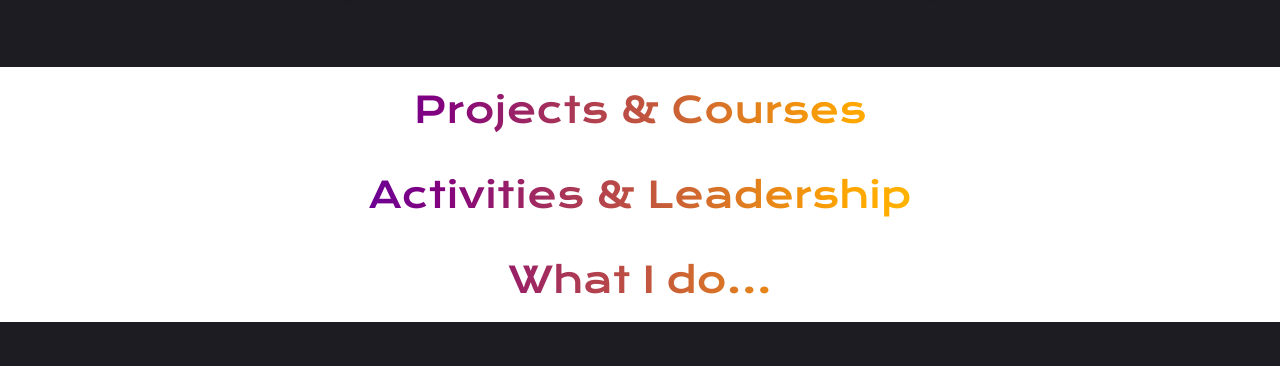
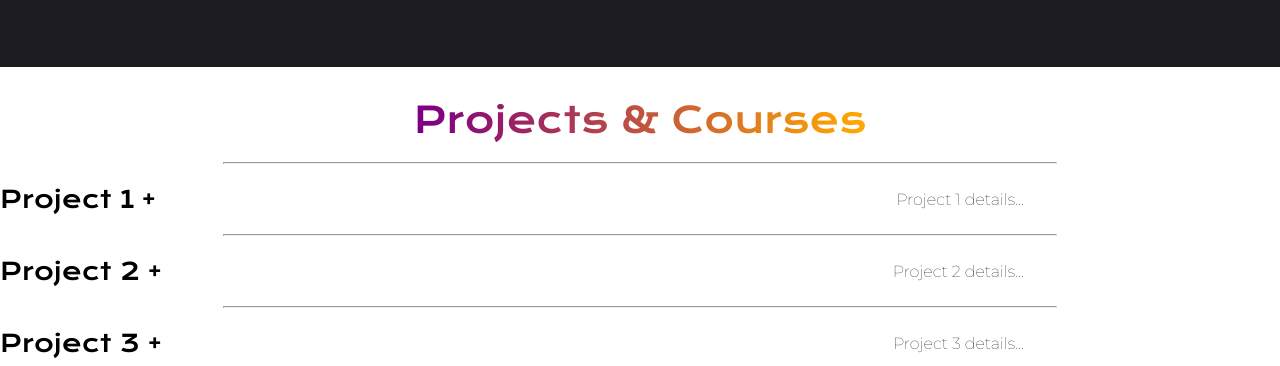
Before and after one commit to RaphS03/Personal-Website, a plain HTML site: page index.html in a window 1280 px wide. Shown: the part 616-982 px from the top of the page. Drawn offline with nearby package versions, Linux system fonts and the light colour scheme.

Commit message:
Starting to work on projects section

```diff
--- a/index.html
+++ b/index.html
@@ -73,7 +73,42 @@
 
     <section id="projects">
       <h1>Projects & Courses</h1>
-      <!-- Add project details here -->
+      <hr class="project-separator" />
+      <div class="project">
+        <h2 class="project-title">Project 1 <span class="toggle">+</span></h2>
+        <div class="project-details">
+          <p>Project 1 details...</p>
+        </div>
+      </div>
+      <hr class="project-separator" />
+      <div class="project">
+        <h2 class="project-title">Project 2 <span class="toggle">+</span></h2>
+        <div class="project-details">
+          <p>Project 2 details...</p>
+        </div>
+      </div>
+      <hr class="project-separator" />
+      <div class="project">
+        <h2 class="project-title">Project 3 <span class="toggle">+</span></h2>
+        <div class="project-details">
+          <p>Project 3 details...</p>
+        </div>
+      </div>
+      <hr class="project-separator" />
+      <div class="project">
+        <h2 class="project-title">Project 4 <span class="toggle">+</span></h2>
+        <div class="project-details">
+          <p>Project 4 details...</p>
+        </div>
+      </div>
+      <hr class="project-separator" />
+      <div class="project">
+        <h2 class="project-title">Project 5 <span class="toggle">+</span></h2>
+        <div class="project-details">
+          <p>Project 5 details...</p>
+        </div>
+      </div>
+      <hr class="project-separator" />
     </section>
 
     <section id="activities">
--- a/styles.css
+++ b/styles.css
@@ -111,8 +111,34 @@ nav ul li a {
   margin: 20px;
 }
 
+#projects {
+  background-color: #ffffff;
+  padding: 30px 0;
+}
+
+.project {
+  display: flex;
+  justify-content: space-between; /* Positions the title to the left and details to the right */
+  align-items: center; /* Aligns items vertically */
+  text-align: center;
+  width: 80%;
+}
+
+.project-separator {
+  max-width: 65%;
+  margin: 20px auto;
+}
+
+#activities {
+  background-color: #000000;
+}
+
+#skills {
+  background-color: #1c1c22;
+}
+
 #contact {
-  background-color: #1c1c22;
+  background-color: #000000;
   display: flex;
   justify-content: center;
   align-items: center;
```
